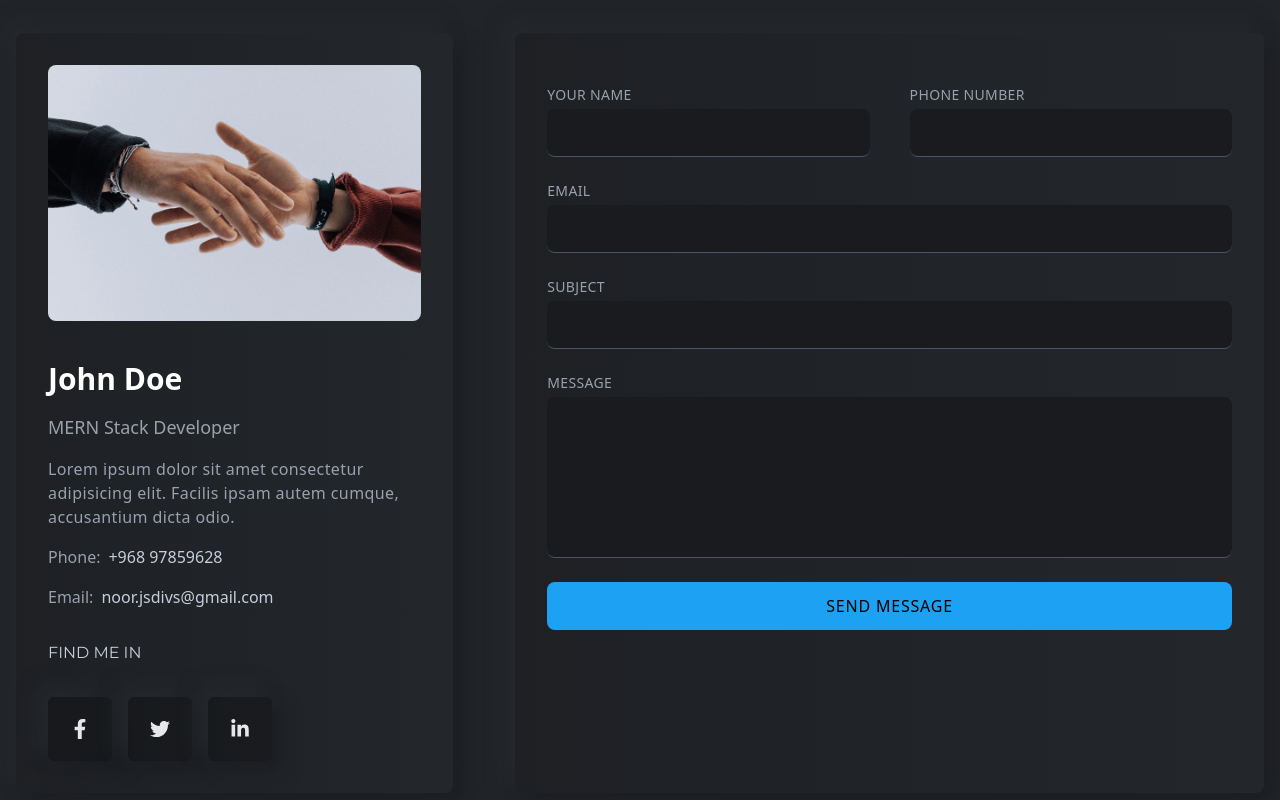
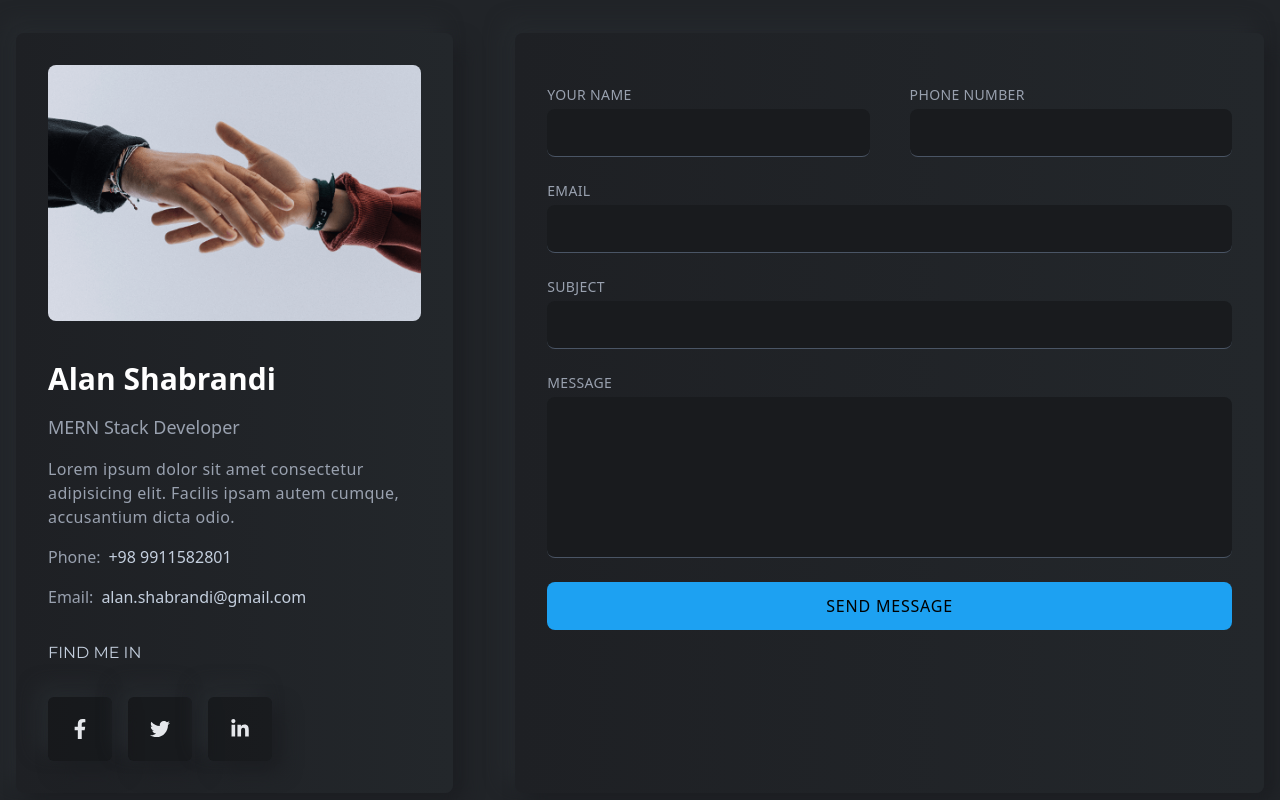
Before and after one commit to alan-shabrandi/portfolio, a React (Vite) app: page / in a window 1280 px wide. Shown: the part 5740-6540 px from the top of the page. Built offline with nearby package versions, Linux system fonts and the light colour scheme.

Commit message:
portfolio

```diff
--- a/src/components/contact/ContactLeft.tsx
+++ b/src/components/contact/ContactLeft.tsx
@@ -12,16 +12,16 @@ const ContactLeft: React.FC = () => {
     <div className="w-full lgl:w-[35%] h-full bg-gradient-to-r from-[#1e2024] to-[#23272b] p-4 lgl:p-8 rounded-lg shadow-shadowOne flex flex-col gap-8 justify-center">
       <img className="w-full h-64 object-cover rounded-lg mb-2" src={contact} alt="contactImg" />
       <div className="flex flex-col gap-4">
-        <h3 className="text-3xl font-bold text-white">John Doe</h3>
+        <h3 className="text-3xl font-bold text-white">Alan Shabrandi</h3>
         <p className="text-lg font-normal text-gray-400">MERN Stack Developer</p>
         <p className="text-base text-gray-400 tracking-wide">
           Lorem ipsum dolor sit amet consectetur adipisicing elit. Facilis ipsam autem cumque, accusantium dicta odio.
         </p>
         <p className="text-base text-gray-400 flex items-center gap-2">
-          Phone: <span className="text-lightText">+968 97859628</span>
+          Phone: <span className="text-lightText">+98 9911582801</span>
         </p>
         <p className="text-base text-gray-400 flex items-center gap-2">
-          Email: <span className="text-lightText">noor.jsdivs@gmail.com</span>
+          Email: <span className="text-lightText">alan.shabrandi@gmail.com</span>
         </p>
       </div>
       <div className="flex flex-col gap-4">
```
